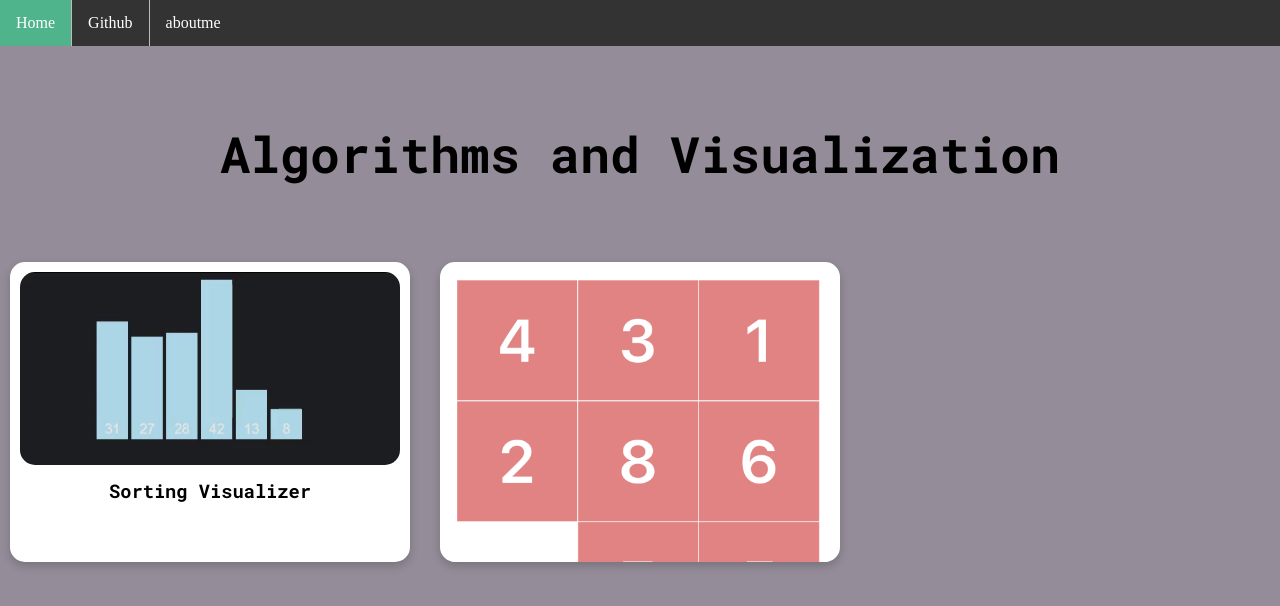
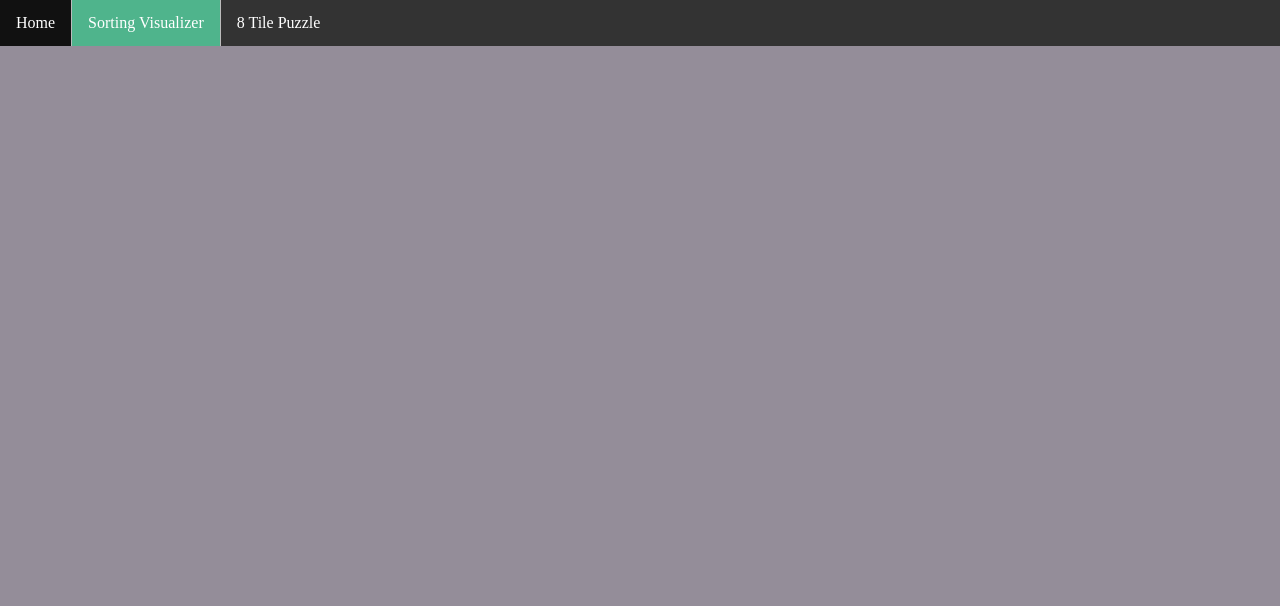
Before and after one commit to derek-le1105/VisualizerModules, a plain HTML site: page index.html in a window 1280 px wide. Both pictures are taken after a click on the link 210 px from the left and 368 px from the top of the page. Drawn offline with Linux system fonts and the light colour scheme.

Commit message:
Implented hidden class and active navbar

```diff
--- a/index.html
+++ b/index.html
@@ -6,32 +6,31 @@
     <meta http-equiv="X-UA-Compatible" content="ie=edge" />
     <link rel="stylesheet" href="style.css">
     <title>Algorithms and Visualization</title>
-    <script src="script.js"></script>
+
   </head>
   <body>
     <div id="root">
       <div class="navbar">
         <ul>
-          <li><a class="active" href="#/home">Home</a></li>
-          <li><a href="https://github.com/derek-le1105">Github</a></li>
-          <li><a href="#/home">aboutme</a></li>
+          <li><a id="home-nav" class="nav active" href="#/home">Home</a></li>
+          <li><a id="sort-nav" class="nav" href="#/sortingVisualizer" onclick="sortingVisualizer();">Sorting Visualizer</a></li>
+          <li><a id="tile-nav" class="nav" href="#/8TilePuzzle" onclick="tilePuzzle();">8 Tile Puzzle</a></li>
         </ul>
       </div>
-      <div id="title">
+      <div id="title-name">
         <h1>Algorithms and Visualization</h1>
       </div>
-
       <div class="container">
         <div id="sorting-card" class="card">
-          <a href="#/sortingVisualizer">
+          <a href="#/sortingVisualizer" onclick="sortingVisualizer();">
             <img class="cardImg" src="/sorting.gif">
           </a>
           <div class="info">
             <h3 class="title">Sorting Visualizer</h3>
           </div>
         </div>
-        <div class="card">
-          <a href="#/8TilePuzzle">
+        <div id="tile-card" class="card">
+          <a href="#/8TilePuzzle" onclick="tilePuzzle();">
             <img class="cardImg" src="/8tile.png">
           </a>
           <div class="info">
@@ -51,4 +50,5 @@
 
     </div>
   </body>
+  <script src="script.js"></script>
 </html>
--- a/script.js
+++ b/script.js
@@ -1,9 +1,32 @@
 'use strict';
 
-const sortingBtn = document.getElementById('sorting-card');
+const moduleCards = document.getElementsByClassName("card");
+const navbarLinks = document.getElementsByClassName("nav")
+const title = document.getElementById("title-name");
+console.log('title: ', navbarLinks[0].id);
 
-if(sortingBtn){
-    sortingBtn.addEventListener('click', function(){
-        console.log("hello!");
-    });
+function sortingVisualizer(){
+    for(let i = 0; i < moduleCards.length; ++i)
+        moduleCards[i].classList.add('hidden');
+    for(let i = 0; i < navbarLinks.length; ++i){
+        if(navbarLinks[i].classList.contains('active'))
+            navbarLinks[i].classList.remove('active');
+        if(navbarLinks[i].id == 'sort-nav')
+            navbarLinks[i].classList.add('active')
+    }
+
+    title.classList.add('hidden');
 }
+
+function tilePuzzle(){
+    for(let i = 0; i < moduleCards.length; ++i)
+        moduleCards[i].classList.add('hidden');
+    for(let i = 0; i < navbarLinks.length; ++i){
+        if(navbarLinks[i].classList.contains('active'))
+            navbarLinks[i].classList.remove('active');
+        if(navbarLinks[i].id == 'tile-nav')
+            navbarLinks[i].classList.add('active')
+    }
+
+    title.classList.add('hidden');
+}
--- a/style.css
+++ b/style.css
@@ -48,7 +48,7 @@ li a:hover:not(.active){
     background-color: #111;
 }
 
-#title{
+#title-name{
     font-family: 'RobotoMono', sans-serif;
     font-size: 25px;
     text-align: center;
```
